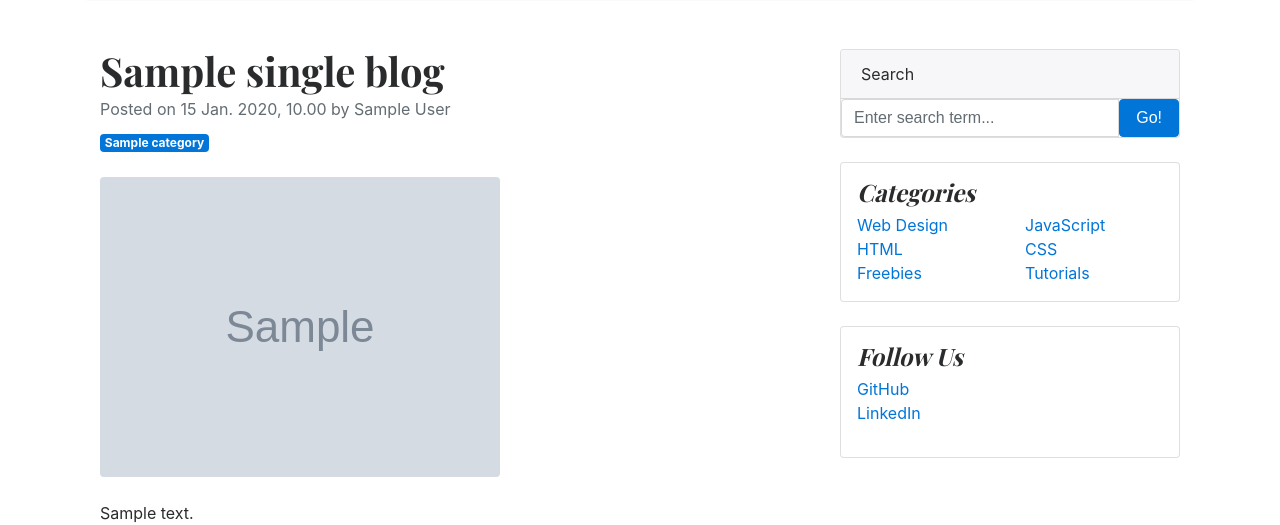
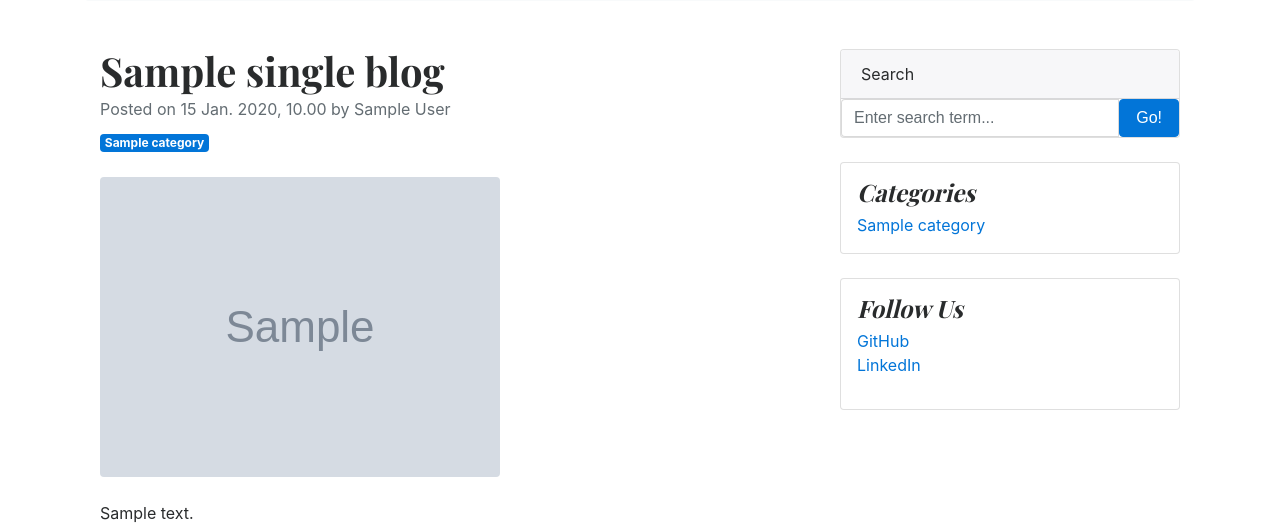
Before and after one commit to gurnitha/2466-dj5-blog-app, a Django app: template templates/blog/blogs_by_slug.html in a window 1280 px wide. Shown: the part 395-920 px from the top of the page. Run offline with Django 5.2, Linux system fonts and the light colour scheme; the template is opened without the code that fills it: most values are stand-ins (such as "Sample title", 1, 10 or a date in 2020); grey boxes marked "Sample" are stand-in pictures; data that the repository does not hold is empty.

Commit message:
6. Load dan display blogs by slug - bagian 6: fetch categories pada laman blogs_by_slug

```diff
--- a/templates/blog/blogs_by_slug.html
+++ b/templates/blog/blogs_by_slug.html
@@ -58,16 +58,13 @@
                     <div class="row">
                         <div class="col-sm-6">
                             <ul class="list-unstyled mb-0">
-                                <li><a href="#!">Web Design</a></li>
-                                <li><a href="#!">HTML</a></li>
-                                <li><a href="#!">Freebies</a></li>
-                            </ul>
-                        </div>
-                        <div class="col-sm-6">
-                            <ul class="list-unstyled mb-0">
-                                <li><a href="#!">JavaScript</a></li>
-                                <li><a href="#!">CSS</a></li>
-                                <li><a href="#!">Tutorials</a></li>
+                                {% for category in categories %}
+                                <li>
+                                	<a href="{% url 'blog:posts_by_category' category.id %}">
+                                	{{ category.category_name }}
+                                	</a>
+                                </li>
+                                {% endfor %}
                             </ul>
                         </div>
                     </div>
```
Also changed, not shown: README.md.
